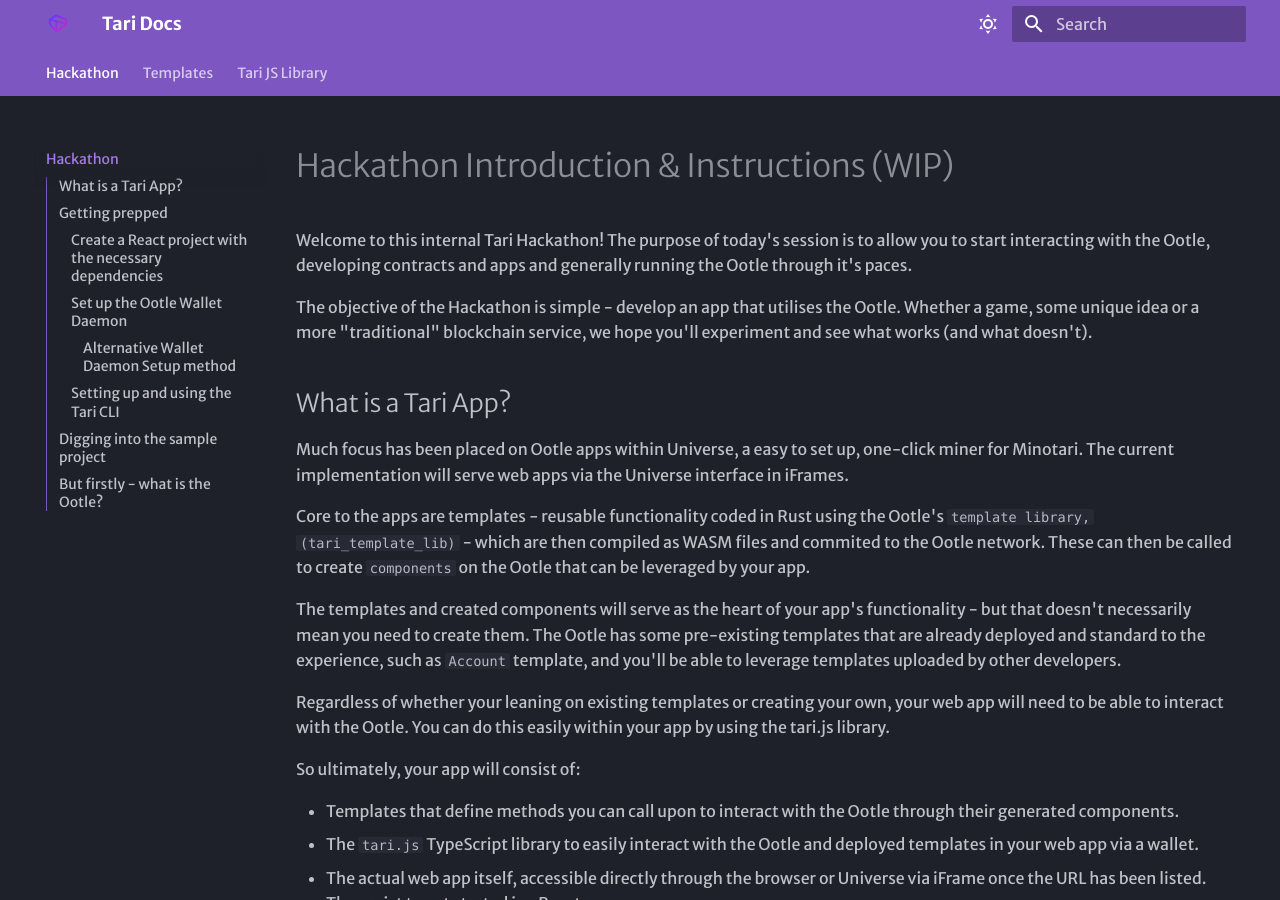
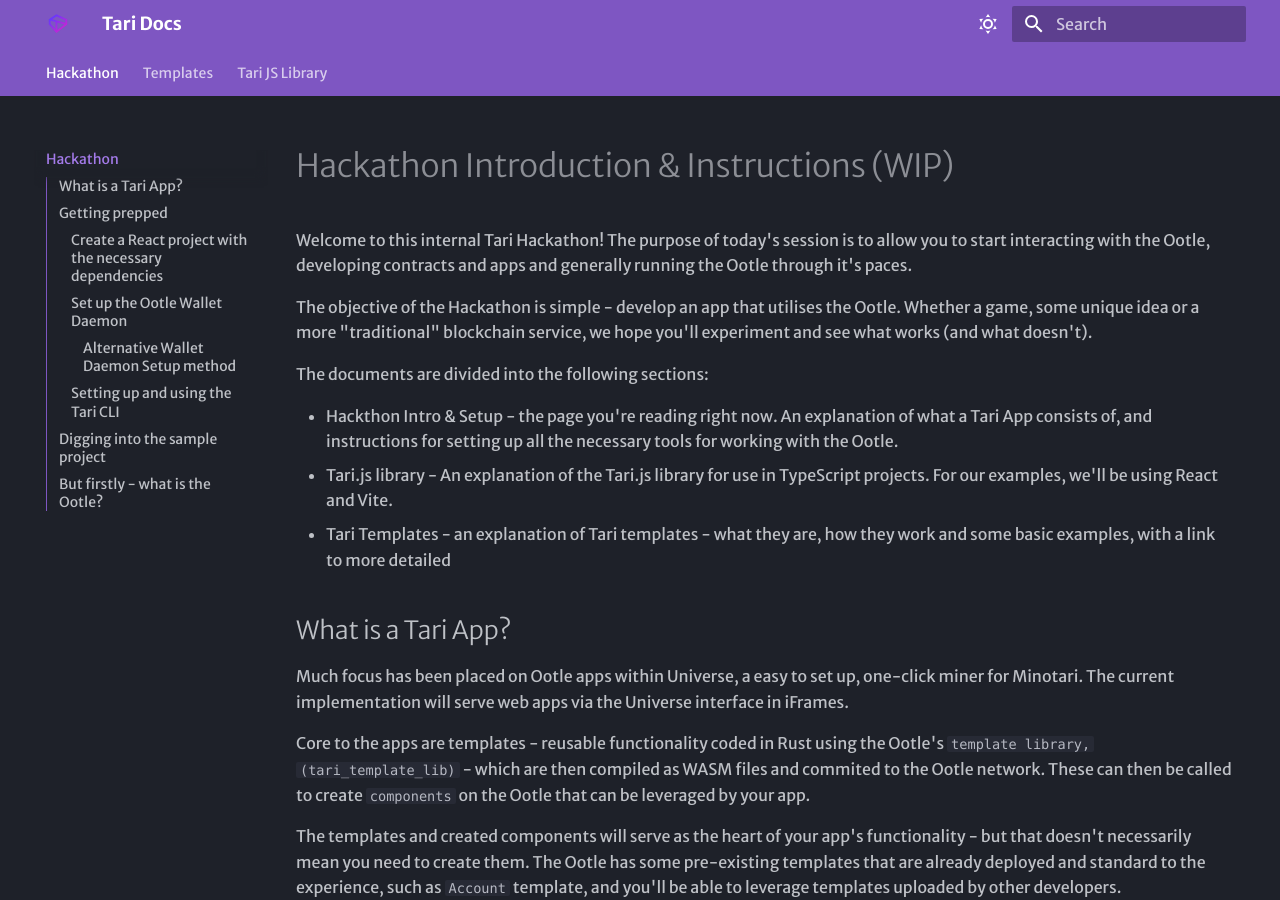
Before and after one commit to tari-project/doc-playground, an MkDocs documentation site: the page built from docs/hackathon.md, in a window 1280 px wide and 900 px high. Built offline with MkDocs 1.6.1 and Material for MkDocs 9.7.7, drawn with Linux system fonts in a browser that asks for light colours; some web fonts are replaced; some of the changed text lies outside the part shown.

Commit message:
Fix: check warning note

```diff
--- a/docs/hackathon.md
+++ b/docs/hackathon.md
@@ -3,6 +3,13 @@
 Welcome to this internal Tari Hackathon! The purpose of today's session is to allow you to start interacting with the Ootle, developing contracts and apps and generally running the Ootle through it's paces.
 
 The objective of the Hackathon is simple - develop an app that utilises the Ootle. Whether a game, some unique idea or a more "traditional" blockchain service, we hope you'll experiment and see what works (and what doesn't).
+
+The documents are divided into the following sections:
+
+* Hackthon Intro & Setup - the page you're reading right now. An explanation of what a Tari App consists of, and instructions for setting up all the necessary tools for working with the Ootle.
+* Tari.js library - An explanation of the Tari.js library for use in TypeScript projects. For our examples, we'll be using React and Vite.
+* Tari Templates - an explanation of Tari templates - what they are, how they work and some basic examples, with a link to more detailed
+
 
 ## What is a Tari App?
 
@@ -83,6 +90,9 @@ Below is what you should be seeing in the package.json file following the above:
 
 ### Set up the Ootle Wallet Daemon
 You'll need the `tari_dan_wallet_daemon` to proceed. You'll be able to find the latest binaries [here](https://github.com/tari-project/tari-dan/releases). If you don't, look to the end of this section for an alternative means of running the `tari_dan_wallet_daemon`
+
+!!! warning "Release binaries not available"
+    Unfortunately, there are no release binaries currently available. It is recommended that you use the Alternative Method mentioned above. Once launched, however, instructions for creating the accounts and claiming fees are the same.
 
 Once you have it, open your terminal and run the following command:
 
```
